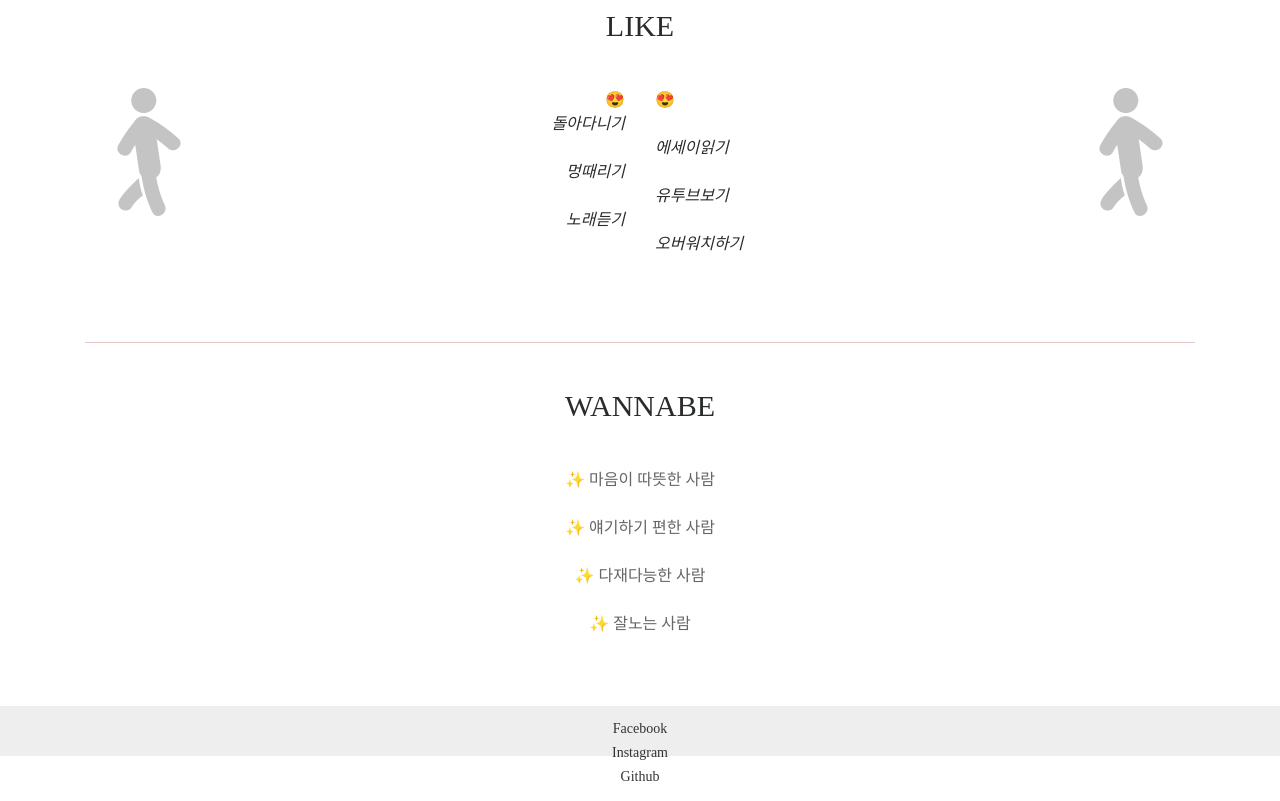
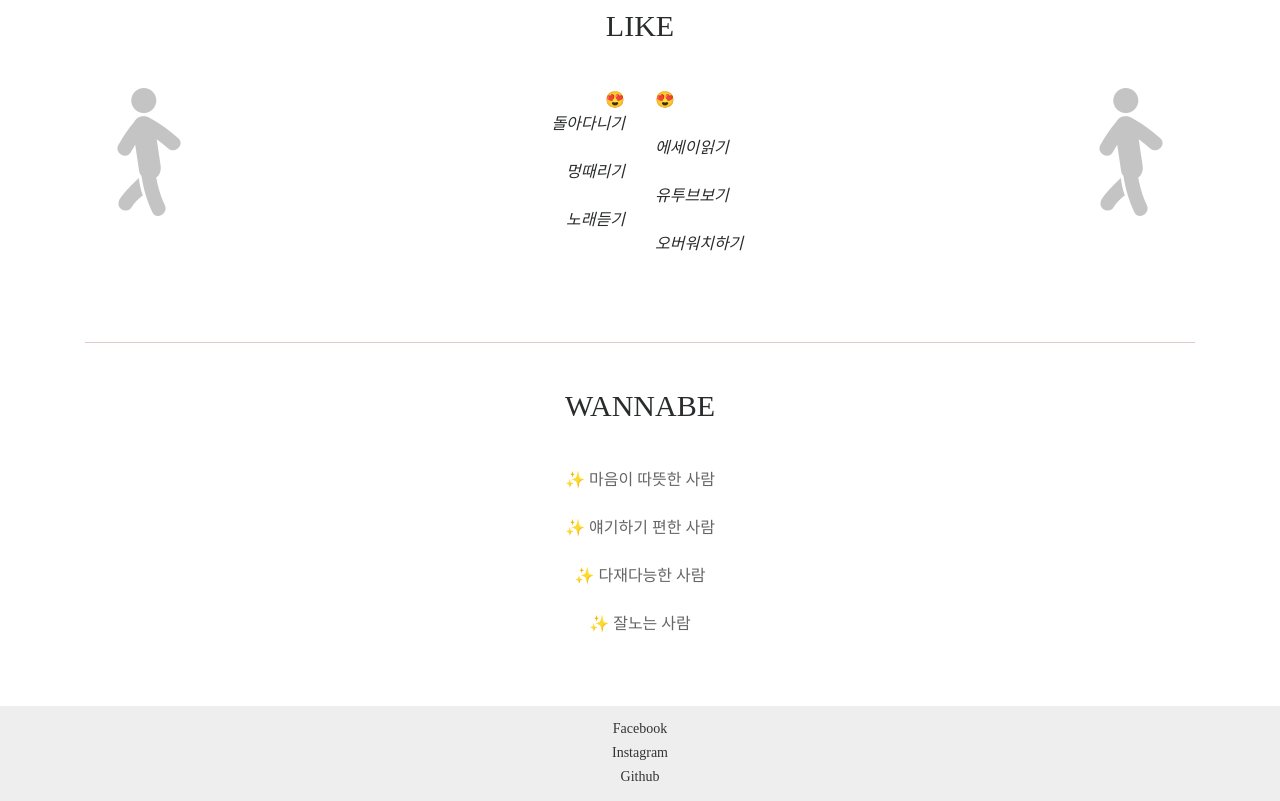
Before and after one commit to miyon2/introduce_page, a plain HTML site: page index.html in a window 1280 px wide. Shown: the part 1474-2275 px from the top of the page. Drawn offline with nearby package versions, Linux system fonts and the light colour scheme; a script that the page names is missing; a web font is replaced by a local one.

Commit message:
footer 수정

```diff
--- a/css/style.css
+++ b/css/style.css
@@ -87,13 +87,12 @@ button:focus {
 
 footer{
   background-color: #EEEEEE;
-  height: 50px;
+  height: 95px;
   text-align: center;
   padding-top: 10px;
 }
 
 footer>p>a{
-  margin-top: 4px;
   font-size: 14px;
   color: #333;
   text-decoration: none;
```
